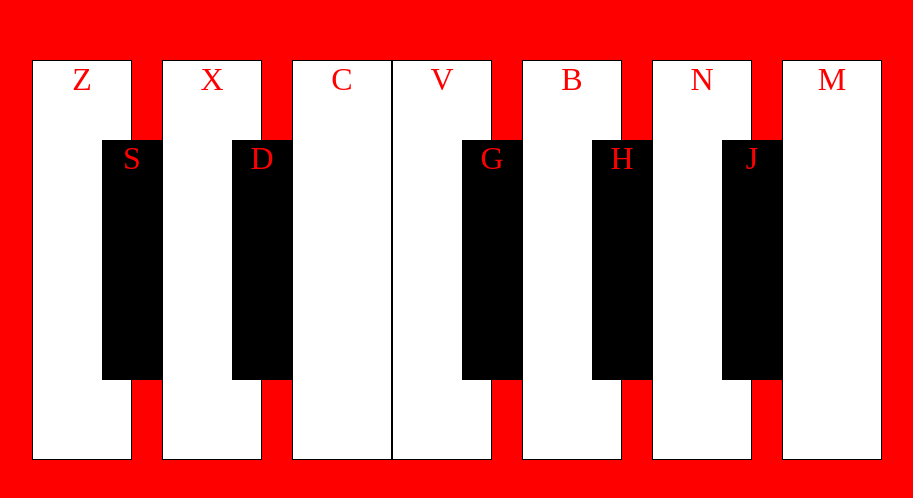
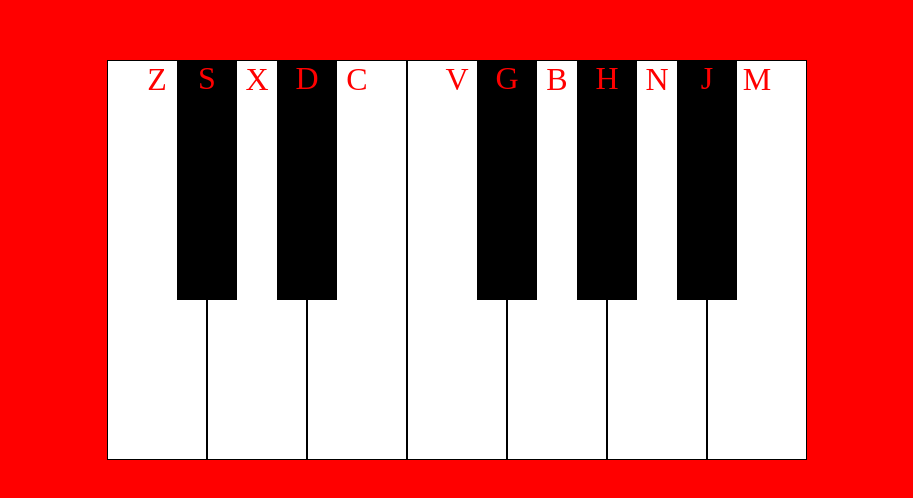
Before and after one commit to Swapnilpaudel/swapnilpaudel.github.io., a plain HTML site: page index.html in a window 1280 px wide. Shown: the part 140-638 px from the top of the page, without its empty margins (183-1096 px from the left). Drawn offline with Linux system fonts and the light colour scheme.

Commit message:
Update styles.css

```diff
--- a/styles.css
+++ b/styles.css
@@ -3,7 +3,7 @@
     margin:0;
     padding: 0;
 }
-.main-body {
+body {
     background-color: red;
     min-height:100vh;
     display:flex;
@@ -15,7 +15,7 @@
     text-transform: capitalize;
 
 }
-.piano{
+.main-body{
     display:flex;
 }
 .key{
@@ -34,7 +34,7 @@
     --width:60px;
     background-color: black;
     margin-left: calc(var(--width)/-2);
-    margin-right: calc(var(-width)/ -2);
+    margin-right: calc(var(--width)/ -2);
     z-index: 2;
 }
 .black.active{
```
